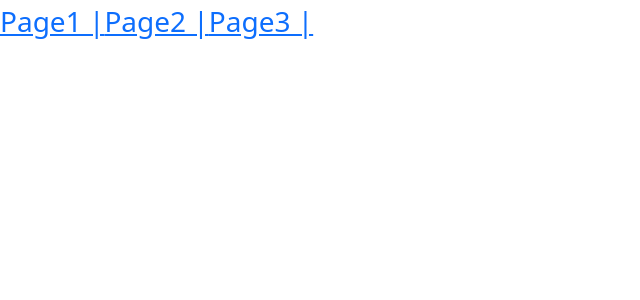
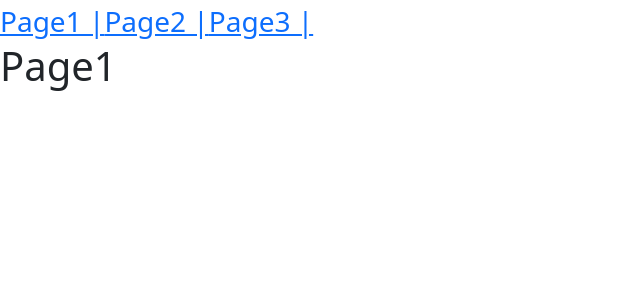
Before and after one commit to varadeamolk/my-react-app-1, a React (Create React App) app: page / in a window 1280 px wide. Shown: the top 300 px of the page, without its empty margins (0-640 px from the left). Built offline with nearby package versions, Linux system fonts and the light colour scheme.

Commit message:
basic rtouer.

```diff
--- a/src/App.js
+++ b/src/App.js
@@ -13,15 +13,15 @@ function App() {
       path: "/",
       element: <RootLayout />,
       children: [
-        { index: true, element: <Page1 /> },
+        { index: true, element: <h1>Page1</h1> },
 
         {
           path: "page2",
-          element: <Page2 />,
+          element: <h1>Page2</h1>,
         },
         {
           path: "page3",
-          element: <Page3 />,
+          element: <h1>Page3</h1>,
         },
       ],
     },
@@ -41,6 +41,7 @@ function RootLayout() {
       <Link to="/page3" className="fs-3">
         Page3 |
       </Link>
+      <Outlet />
     </>
   );
 }
```
